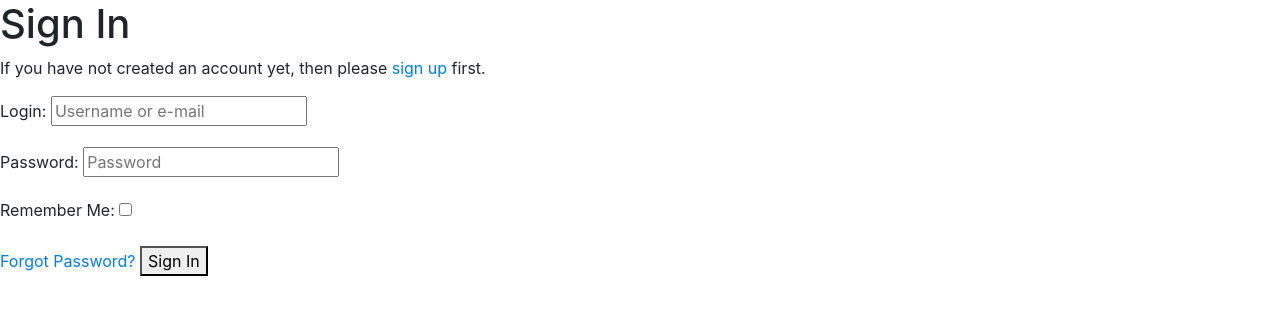
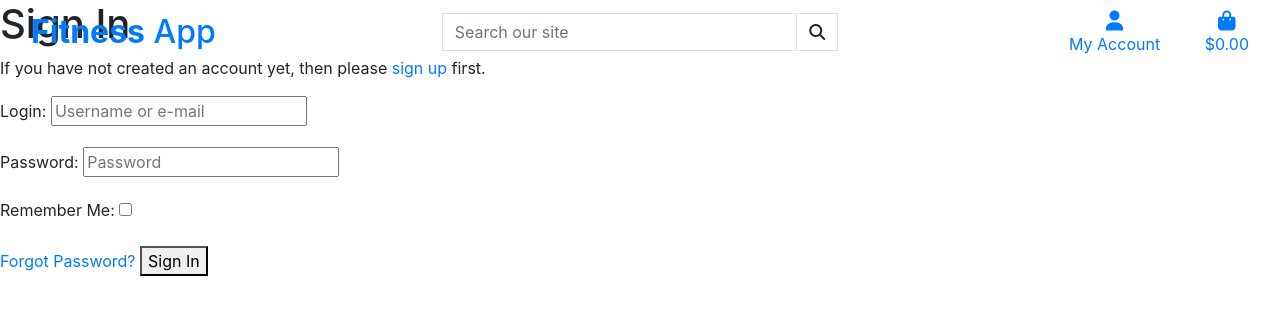
Before and after one commit to Code-Institute-Submissions/dhruv2102-MS4_marResub, a Django app: page /accounts/login/ in a window 1280 px wide. Shown: the top 315 px of the page. Run offline with Django 3.2, Linux system fonts and the light colour scheme; some libraries are stand-ins or nearby versions.

Commit message:
Added content to base template

```diff
--- a/templates/base.html
+++ b/templates/base.html
@@ -2,8 +2,7 @@
 
 <!doctype html>
 <html lang="en">
-  <head>
-
+<head>
     {% block meta %}
         <meta http-equiv="X-UA-Compatible" content="ie=edge">
         <meta charset="utf-8">
@@ -33,9 +32,75 @@
     {% endblock %}
 
     <title>Fitness App {% block extra_title %}{% endblock %}</title>
-  </head>
-  <body>
+</head>
+<body>
+
     <header class="container-fluid fixed-top">
+        <div class="row">
+            <!-- Logo -->
+            <div class="col-12 col-lg-4 my-auto py-1 py-lg-0 text-center text-lg-left">
+                <a href="{% url 'home' %}" class="nav-link main-logo-link">
+                    <h2 class="logo-font text-black my-0"><strong>Fitness</strong> App</h2>
+                </a>
+            </div>
+
+            <!-- Search Form -->
+            <div class="col-12 col-lg-4 my-auto py-1 py-lg-0">
+                <form method="GET" action="#">
+                    <div class="input-group w-100">
+                        <input class="form-control border border-black rounded-0" type="text" name="q" placeholder="Search our site">
+                        <div class="input-group-append">
+                            <button class="form-control btn btn-black border border-black rounded-0" type="submit">
+                                <span class="icon">
+                                    <i class="fas fa-search"></i>
+                                </span>
+                            </button>
+                        </div>
+                    </div>
+                </form>
+            </div>
+
+            <!-- Account and Shopping Bag -->
+            <div class="col-12 col-lg-4 my-auto py-1 py-lg-0">
+                <ul class="list-inline list-unstyled text-center text-lg-right my-0">
+                    <li class="list-inline-item dropdown">
+                        <a class="text-black nav-link" href="#" id="user-options" data-toggle="dropdown" aria-haspopup="true" aria-expanded="false">
+                            <div class="text-center">
+                                <div><i class="fas fa-user fa-lg"></i></div>
+                                <p class="my-0">My Account</p>
+                            </div>
+                        </a>
+                        <div class="dropdown-menu border-0" aria-labelledby="user-options">
+                            {% if request.user.is_authenticated %}
+                                {% if request.user.is_superuser %}
+                                    <a href="{% url 'add_product' %}" class="dropdown-item">Product Management</a>
+                                {% endif %}
+                                <a href="{% url 'profile' %}" class="dropdown-item">My Profile</a>
+                                <a href="{% url 'account_logout' %}" class="dropdown-item">Logout</a>
+                            {% else %}
+                                <a href="{% url 'account_signup' %}" class="dropdown-item">Register</a>
+                                <a href="{% url 'account_login' %}" class="dropdown-item">Login</a>
+                            {% endif %}
+                        </div>
+                    </li>
+                    <!-- Shopping bag -->
+                    <li class="list-inline-item">
+                        <a class="{% if grand_total %}text-info font-weight-bold{% else %}text-black{% endif %} nav-link" href="">
+                            <div class="text-center">
+                                <div><i class="fas fa-shopping-bag fa-lg"></i></div>
+                                <p class="my-0">
+                                    {% if grand_total %}
+                                        ${{ grand_total|floatformat:2 }}
+                                    {% else %}
+                                        $0.00
+                                    {% endif %}
+                                </p>
+                            </div>
+                        </a>
+                    </li>
+                </ul>
+            </div>
+        </div>
     </header>
 
     {% if messages %}
```
